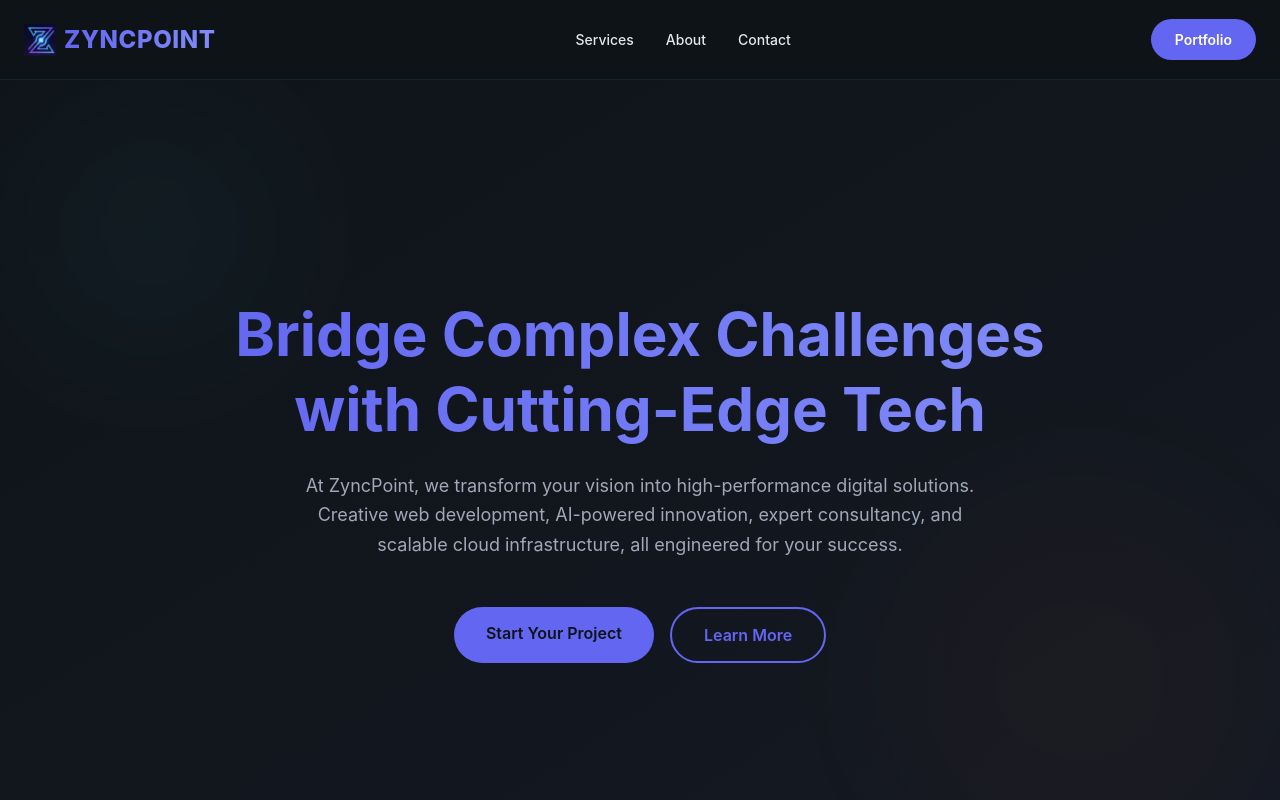
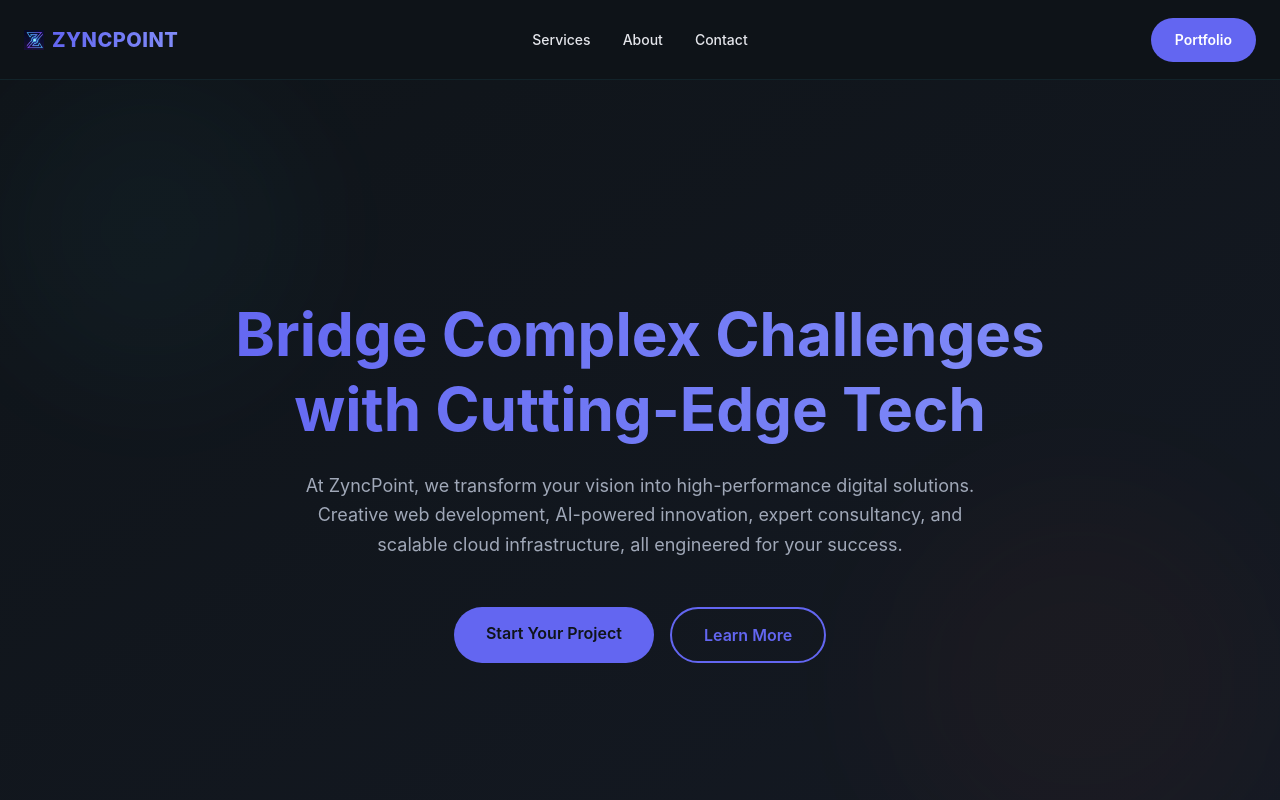
Before and after one commit to mk-manishkumar/zyncpoint, a Next.js app: page / in a window 1280 px wide. Shown: the top 800 px of the page. Built offline with nearby package versions, Linux system fonts and the light colour scheme.

Commit message:
refactor(navbar) : fix optical centering using grid layout and polish responsive behavior

```diff
--- a/src/components/Navbar.tsx
+++ b/src/components/Navbar.tsx
@@ -4,10 +4,13 @@ import Link from "next/link";
 import { useEffect, useState } from "react";
 import { Menu, X } from "lucide-react";
 import Image from "next/image";
+import { MdOutlineDarkMode } from "react-icons/md";
+import { CiLight } from "react-icons/ci";
 
 const Navbar = () => {
   const [scrolled, setScrolled] = useState(false);
   const [menuOpen, setMenuOpen] = useState(false);
+
 
   // Navbar scroll effect
   useEffect(() => {
@@ -30,18 +33,18 @@ const Navbar = () => {
   return (
     <>
       <nav className={`fixed top-0 h-20 w-full z-50 backdrop-blur-lg transition-all ${scrolled ? "bg-[rgba(15,20,25,0.98)] border-b border-[rgba(50,184,198,0.15)]" : "bg-[rgba(15,20,25,0.95)] border-b border-[rgba(50,184,198,0.1)]"}`}>
-        <div className="max-w-350 mx-auto px-6 h-full flex items-center justify-between">
+        {/* GRID LAYOUT */}
+        <div className="max-w-350 mx-auto px-6 h-full grid grid-cols-3 items-center">
           {/* Logo */}
-          <Link href="/" className="flex items-center gap-2">
-            {/* Logo */}
-            <Image src="/ZyncPoint_Logo.png" alt="ZyncPoint Logo" width={28} height={28} priority className="sm:w-[32px] sm:h-[32px]" />
+          <div className="flex items-center">
+            <Link href="/" className="flex items-center gap-2">
+              <Image src="/ZyncPoint_Logo.png" alt="ZyncPoint Logo" width={28} height={28} priority className="sm:h-5 sm:w-5" />
+              <span className="font-extrabold leading-none tracking-wide bg-linear-to-r from-primary to-primary-light bg-clip-text text-transparent text-[20px]">ZYNCPOINT</span>
+            </Link>
+          </div>
 
-            {/* Brand Text */}
-            <span className=" font-extrabold leading-none tracking-wide bg-linear-to-r from-primary to-primary-light bg-clip-text text-transparent text-[20px] sm:text-[24px]">ZYNCPOINT</span>
-          </Link>
-
-          {/* Desktop links */}
-          <ul className="hidden md:flex gap-8">
+          {/* Nav Links */}
+          <ul className="hidden md:flex justify-center gap-8">
             {navLinks.map((link) => (
               <li key={link.href}>
                 <Link href={link.href} className="text-secondary text-sm font-medium hover:text-primary transition">
@@ -51,24 +54,24 @@ const Navbar = () => {
             ))}
           </ul>
 
-          {/* Desktop CTA */}
-          <div className="hidden md:block">
+          {/* PORTFOLIO */}
+          <div className="hidden md:flex justify-end">
             <Link href="/portfolio" className="bg-primary text-white px-6 py-3 rounded-full font-semibold text-sm hover:bg-primary-light transition">
               Portfolio
             </Link>
           </div>
 
-          {/* Mobile hamburger */}
-          <button className="md:hidden text-text" onClick={() => setMenuOpen(true)} aria-label="Open menu">
+          {/* MOBILE — Hamburger */}
+          <button className="md:hidden justify-self-end text-text" onClick={() => setMenuOpen(true)} aria-label="Open menu">
             <Menu size={28} />
           </button>
         </div>
       </nav>
 
-      {/* Mobile menu overlay */}
-      <button className={`fixed inset-0 z-40 bg-black/50 backdrop-blur-sm transition-opacity ${menuOpen ? "opacity-100 pointer-events-auto" : "opacity-0 pointer-events-none"}`} onClick={() => setMenuOpen(false)} onKeyDown={(e) => e.key === "Escape" && setMenuOpen(false)} aria-label="Close menu" type="button" />
+      {/* ================= MOBILE OVERLAY ================= */}
+      <button className={`fixed inset-0 z-40 bg-black/50 backdrop-blur-sm transition-opacity ${menuOpen ? "opacity-100 pointer-events-auto" : "opacity-0 pointer-events-none"}`} onClick={() => setMenuOpen(false)} aria-label="Close menu" type="button" />
 
-      {/* Mobile menu panel */}
+      {/* ================= MOBILE PANEL ================= */}
       <aside className={`fixed top-0 right-0 z-50 h-full w-70 bg-dark-secondary border-l border-[rgba(50,184,198,0.15)] transform transition-transform duration-300 ${menuOpen ? "translate-x-0" : "translate-x-full"}`}>
         <div className="p-6 flex flex-col h-full">
           {/* Close button */}
```
